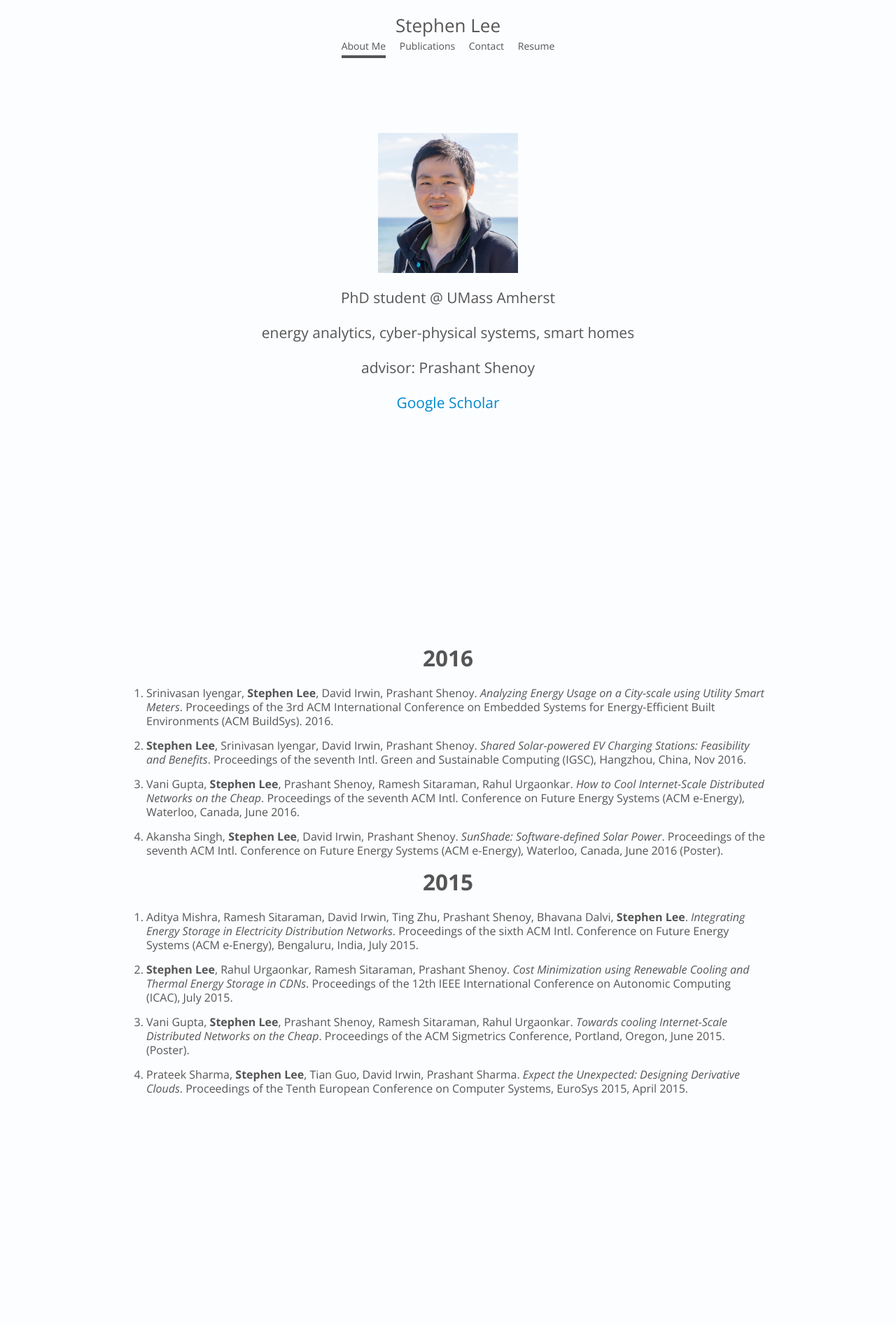
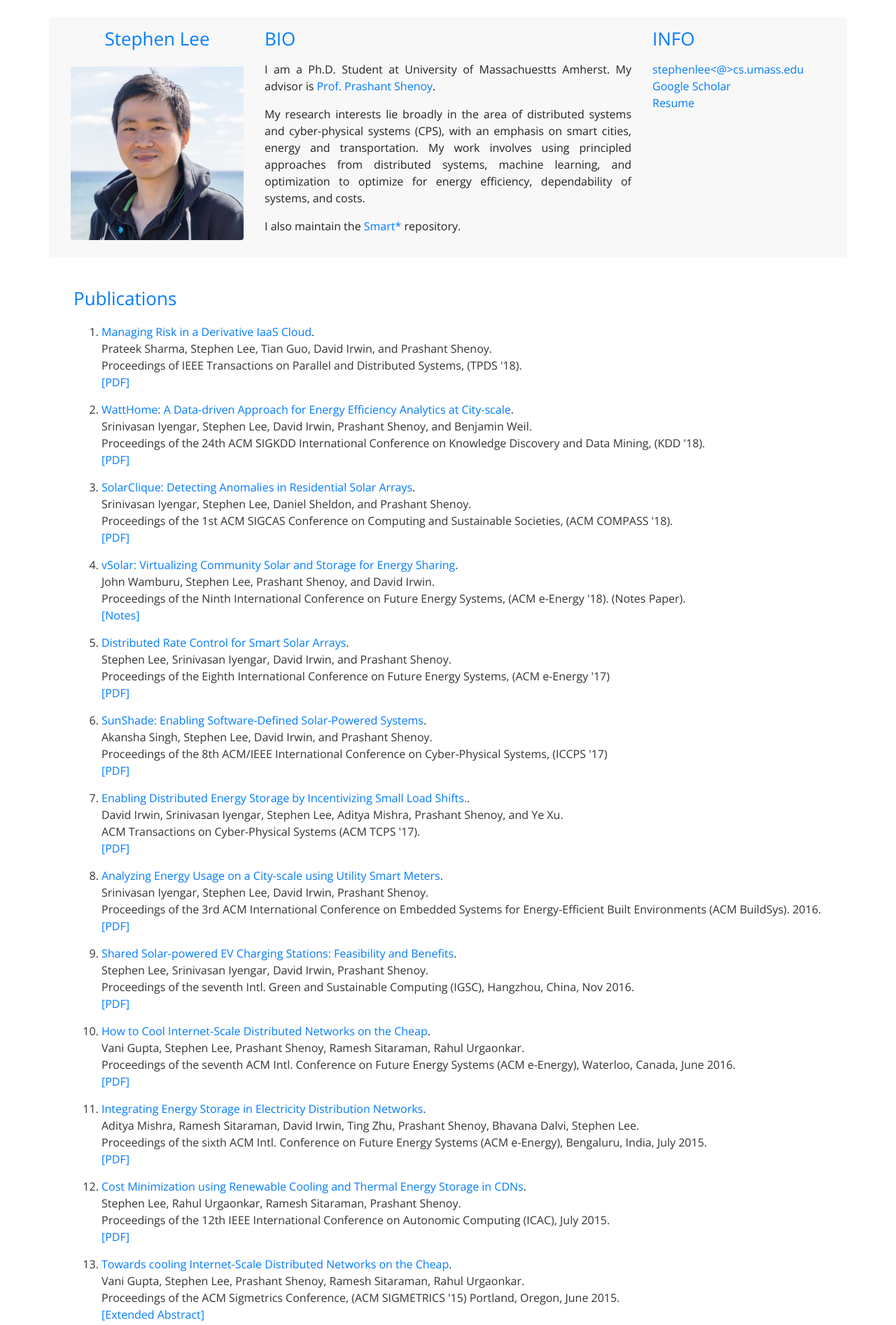
Before and after one commit to stephenlee86/stephenlee86.github.io, a plain HTML site: page index.html in a window 1280 px wide. Shown: the top 1893 px of the page at 70% size. Drawn offline with nearby package versions, Linux system fonts and the light colour scheme.

Commit message:
website updated

```diff
--- a/css/screen.css
+++ b/css/screen.css
@@ -14,12 +14,12 @@ a,a:focus,a:hover {
 }
 
 html,body {
-	background-color: #FCFDFF; /* #565656; */
+	/*background-color: #FCFDFF; #565656; */
 	height: 100%;
 }
 
 body {
-	color: #555555;
+	color: #222;
 	text-align: center;
 }
 
@@ -52,6 +52,13 @@ body {
 	margin-bottom: 0;
 	font-weight:300;
 	font-size:26px;
+	color: #007bff;
+}
+
+.htop {
+	font-weight:300;
+	font-size:26px;
+	color: #007bff;
 }
 
 .nav-top .nav-link {
@@ -86,15 +93,27 @@ body {
 ol.pub-list {
 	margin-top:20px;
 	text-align:left;
-	/* max-width:800px; */
+	color:#333;
 	font-size:16px;
 }
+
 ol.pub-list li {
 	margin-bottom:15px;
+}
+ol.pub-list span.item {
+	color: #007bff;
+}
+
+ol.pub-list b {
+	font-weight: normal;
 }
 
 h2.top {
 	margin-top:50px;
+}
+h2.year{
+	font-size:20px;
+	color: #007bff;
 }
 
 
@@ -128,3 +147,10 @@ h2.top {
 		padding-right:30px;
 	} */
 }
+.card {
+	border:0px;
+}
+
+.aboutme {
+	background-color: #f8f8f8; /* #565656; */
+}
--- a/index.html
+++ b/index.html
@@ -9,107 +9,161 @@
 <meta name="author" content="Stephen Lee">
 <meta name="keywords" content="stephenlee86, cics, phd student, energy, renewable" />
 <title>Stephen Lee</title>
-<link href="css/bootstrap.min.css" rel="stylesheet">
+<link href="css/bootstrapv4.min.css" rel="stylesheet">
 <link href="css/screen.css" rel="stylesheet">
 </head>
 <body>
-	<section class="site-wrapper" id="aboutme">
+	<!-- Page Content -->
+    <div class="container">
+      <!-- Heading Row -->
+      <div class="row my-4 aboutme p-3">
+        <div class="col-lg-3">
+        	<h3 class="htop">Stephen Lee</h3>
+        	<img class="img-fluid rounded mt-3" width=300 src="img/stephenlee86.jpg" />
+        </div>
+        <!-- /.col-lg-4 -->
+        <div class="col-lg-6 text-justify">
+          <h1 class="htop">BIO</h1>
+          <p class="mt-3">I am a Ph.D. Student at University of Massachuestts Amherst.
+          	My advisor is <a href="#">Prof. Prashant Shenoy</a>.</p>
+          <p>My research interests lie broadly in the area of distributed systems and cyber-physical systems (CPS), with an emphasis on
+           smart cities, energy and transportation. My work involves using principled approaches from distributed systems, machine learning,
+       and optimization to optimize for energy efficiency, dependability of systems, and costs.</p>
+       	   <p>I also maintain the <a target="_blank" href="http://traces.cs.umass.edu/index.php/Smart/Smart">Smart*</a> repository.</p>
+        </div>
+        <!-- /.col-md-4 -->
+        <div class="col-lg-3 text-left">
+          <h1 class="htop">INFO</h1>
+          <p class="mt-3"><a href="mailto:">stephenlee<@>cs.umass.edu</a><br>
+          	<a target="_blank" href="https://scholar.google.com/citations?user=qsjlH3AAAAAJ">Google Scholar</a><br>
+          	<a href="docs/cv.pdf">Resume</a><br>
+          	<!-- <a href="#">Research Statement</a><br/>
+          	<a href="#">Teaching Statement</a> -->
+          </p>
+        </div>
+      </div>
+      <!-- /.row -->
+
+      <!--  -->
+      <div class="card text-white my-4 text-left">
+
+        <div class="card-body" >
+        	<h1 class="htop">Publications</h1>
+
+        	<!-- <h2 class="year">2016</h2> -->
+			<ol class="pub-list">
+				<li><span class="item">Managing Risk in a Derivative IaaS Cloud</span>. <br>
+					Prateek Sharma, <b class="name">Stephen Lee</b>, Tian Guo, David Irwin, and Prashant Shenoy.<br>
+					Proceedings of IEEE Transactions on Parallel and Distributed Systems, (TPDS '18).<br>
+					<a href="papers/tpds_spotcheck.pdf">[PDF]</a>
+				</li>
+				<li><span class="item">WattHome: A Data-driven Approach for Energy Efficiency Analytics at City-scale</span>. <br>
+					Srinivasan Iyengar, <b class="name">Stephen Lee</b>, David Irwin, Prashant Shenoy, and Benjamin Weil.<br>
+					Proceedings of the 24th ACM SIGKDD International Conference on Knowledge Discovery and Data Mining, (KDD '18).<br>
+					<a href="papers/kdd18-watthome.pdf">[PDF]</a>
+				</li>
+				<li><span class="item"> SolarClique: Detecting Anomalies in Residential Solar Arrays</span>. <br>
+					Srinivasan Iyengar, <b class="name">Stephen Lee</b>, Daniel Sheldon, and Prashant Shenoy.<br>
+					Proceedings of the 1st ACM SIGCAS Conference on Computing and Sustainable Societies, (ACM COMPASS '18).<br>
+					<a href="papers/compass18-solar.pdf">[PDF]</a>
+				</li>
+				<li><span class="item"> vSolar: Virtualizing Community Solar and Storage for Energy Sharing</span>. <br>
+					John Wamburu, <b class="name">Stephen Lee</b>, Prashant Shenoy, and David Irwin.<br>
+					Proceedings of the Ninth International Conference on Future Energy Systems, (ACM e-Energy '18). (Notes Paper).<br>
+					<a href="papers/eenergy18-vsolar.pdf">[Notes]</a>
+				</li>
+				<li><span class="item">Distributed Rate Control for Smart Solar Arrays</span>. <br>
+					<b class="name">Stephen Lee</b>, Srinivasan Iyengar, David Irwin, and Prashant Shenoy. <br>
+					Proceedings of the Eighth International Conference on Future Energy Systems, (ACM e-Energy '17) <br>
+					<a href="papers/ratecontrol.pdf">[PDF]</a>
+				</li>
+				<li><span class="item">SunShade: Enabling Software-Defined Solar-Powered Systems</span>. <br>
+					Akansha Singh, <b class="name">Stephen Lee</b>, David Irwin, and Prashant Shenoy. <br>
+					Proceedings of the 8th ACM/IEEE International Conference on Cyber-Physical Systems, (ICCPS '17)<br>
+					<a href="papers/sunshade_iccps.pdf">[PDF]</a>
+				</li>
+
+				<li><span class="item">Enabling Distributed Energy Storage by Incentivizing Small Load Shifts.</span>. <br>
+					David Irwin, Srinivasan Iyengar, <b class="name">Stephen Lee</b>, Aditya Mishra, Prashant Shenoy, and Ye Xu.<br>
+					ACM Transactions on Cyber-Physical Systems (ACM TCPS '17).<br>
+					<a href="papers/tcps17.pdf">[PDF]</a>
+				</li>
+				<li><span class="item">Analyzing Energy Usage on a City-scale
+						using Utility Smart Meters</span>. <br>  Srinivasan Iyengar, <b class="name">Stephen Lee</b>, David Irwin,
+					Prashant Shenoy. <br>Proceedings of the 3rd ACM
+					International Conference on Embedded Systems for Energy-Efficient
+					Built Environments (ACM BuildSys). 2016. <br>
+					<a href="papers/buildsys16.pdf">[PDF]</a>
+				</li>
+				<li><span class="item">Shared Solar-powered EV Charging
+						Stations: Feasibility and Benefits</span>. <br> <b class="name">Stephen Lee</b>, Srinivasan Iyengar, David Irwin,
+					Prashant Shenoy.  <br>Proceedings of the seventh
+					Intl. Green and Sustainable Computing (IGSC), Hangzhou, China,
+					Nov 2016.<br>
+ 					<a href="papers/igsc16.pdf">[PDF]</a>
+				</li>
+				<li><span class="item">How to Cool Internet-Scale
+						Distributed Networks on the Cheap</span>. <br> Vani Gupta, <b class="name">Stephen Lee</b>, Prashant Shenoy, Ramesh
+					Sitaraman, Rahul Urgaonkar. <br>
+					Proceedings of the seventh ACM Intl. Conference on Future Energy Systems (ACM e-Energy), Waterloo, Canada, June 2016.<br>
+					<a href="papers/eenergy16-cooling.pdf">[PDF]</a>
+				</li>
+				<!-- <li><span class="item">SunShade: Software-defined Solar Power</span>. <br>
+					Akansha Singh, <b class="name">Stephen Lee</b>, David Irwin, Prashant Shenoy. <br>
+					Proceedings of the seventh ACM Intl. Conference on Future Energy Systems (ACM e-Energy), Waterloo, Canada, June 2016 (Poster).<br>
+					<a href="papers/404.html">[Poster]</a>
+				</li> -->
+			<!-- </ol> -->
+			<!-- <h2 class="year">2015</h2> -->
+			<!-- <ol class="pub-list"> -->
+				<li><span class="item">Integrating
+						Energy Storage in Electricity Distribution Networks</span>. <br> Aditya Mishra, Ramesh Sitaraman, David Irwin, Ting Zhu,
+					Prashant Shenoy, Bhavana Dalvi, <b class="name">Stephen Lee</b>.
+					<br>
+					Proceedings of the sixth ACM Intl. Conference on Future Energy Systems (ACM e-Energy), Bengaluru, India, July 2015.<br>
+					<a href="papers/eenergy2015.pdf">[PDF]</a>
+				</li>
+				<li><span class="item">Cost Minimization using Renewable Cooling
+						and Thermal Energy Storage in CDNs</span>. <br> <b class="name">Stephen Lee</b>, Rahul Urgaonkar, Ramesh Sitaraman,
+					Prashant Shenoy. <br>Proceedings of the 12th IEEE
+					International Conference on Autonomic Computing (ICAC), July
+					2015.<br>
+ 					<a href="papers/icac15.pdf">[PDF]</a>
+ 				</li>
+				<li><span class="item">Towards cooling Internet-Scale
+						Distributed Networks on the Cheap</span>. <br> Vani Gupta, <b class="name">Stephen Lee</b>, Prashant Shenoy, Ramesh
+					Sitaraman, Rahul Urgaonkar. <br>Proceedings of the ACM
+					Sigmetrics Conference, (ACM SIGMETRICS '15) Portland, Oregon, June 2015.<br>
+					<a href="papers/sigmetrics15.pdf">[Extended Abstract]</a>
+				</li>
+				<li><span class="item">SpotCheck: Designing a Derivative IaaS Cloud on the Spot Market</span>. <br> Prateek Sharma, <b class="name">Stephen Lee</b>, Tian Guo, David
+					Irwin, Prashant Sharma. <br>Proceedings of the Tenth European Conference
+					on Computer Systems, (EuroSys '15), April 2015.<br>
+					<a href="papers/eurosys15.pdf">[PDF]</a>
+				</li>
+			</ol>
+          	<!-- <nav class="nav" id="navbar">
+				<a class="nav-link active" href="#aboutme">About Me</a>
+				<a class="nav-link" href="#contact">Contact</a>
+				<a class="nav-link" target="_blank" href="docs/cv.pdf">Resume</a>
+			</nav> -->
+        </div>
+      </div>
+      <!-- /.row -->
+    </div>
+	<!-- <section id="publication" class="site-wrapper">
 		<div class="site-wrapper-inner">
 			<div class="cover-container">
-				<div class="header clearfix">
-					<div class="inner">
-						<h3 class="logo">Stephen Lee</h3>
-						<nav class="nav nav-top" id="navbar">
-							<a class="nav-link active" href="#aboutme">About Me</a> <a
-								class="nav-link" href="#publication">Publications</a> <a
-								class="nav-link" href="#contact">Contact</a> <a class="nav-link"
-								target="_blank" href="docs/cv.pdf">Resume</a>
-						</nav>
-					</div>
-				</div>
 				<div class="inner cover">
-					<p class="lead">
-						<img width=200 src="img/stephenlee86.jpg" />
-					</p>
-					<p class="lead">PhD student @ UMass Amherst</p>
-					<p class="lead">energy analytics, cyber-physical systems, smart
-						homes</p>
-					<p class="lead">
-						advisor: Prashant Shenoy<a href="cv.pdf"></a>
-					</p>
-					<p class="lead">
-						<a
-							href="https://scholar.google.com/citations?user=qsjlH3AAAAAJ&hl=en&oi=ao">Google
-							Scholar</a>
-					</p>
+
 				</div>
 				<div class="footer">
 					<div class="inner"></div>
 				</div>
 			</div>
 		</div>
-	</section>
-	<section id="publication" class="site-wrapper">
-		<div class="site-wrapper-inner">
-			<div class="cover-container">
-				<div class="inner cover">
-					<h2 class="top">2016</h2>
-					<ol class="pub-list">
-						<li>Srinivasan Iyengar, <b>Stephen Lee</b>, David Irwin,
-							Prashant Shenoy. <i>Analyzing Energy Usage on a City-scale
-								using Utility Smart Meters</i>. Proceedings of the 3rd ACM
-							International Conference on Embedded Systems for Energy-Efficient
-							Built Environments (ACM BuildSys). 2016.
-						</li>
-						<li><b>Stephen Lee</b>, Srinivasan Iyengar, David Irwin,
-							Prashant Shenoy. <i>Shared Solar-powered EV Charging
-								Stations: Feasibility and Benefits</i>. Proceedings of the seventh
-							Intl. Green and Sustainable Computing (IGSC), Hangzhou, China,
-							Nov 2016.</li>
-						<li>Vani Gupta, <b>Stephen Lee</b>, Prashant Shenoy, Ramesh
-							Sitaraman, Rahul Urgaonkar. <i>How to Cool Internet-Scale
-								Distributed Networks on the Cheap</i>. Proceedings of the seventh
-							ACM Intl. Conference on Future Energy Systems (ACM e-Energy),
-							Waterloo, Canada, June 2016.
-						</li>
-						<li>Akansha Singh, <b>Stephen Lee</b>, David Irwin, Prashant
-							Shenoy. <i>SunShade: Software-defined Solar Power</i>.
-							Proceedings of the seventh ACM Intl. Conference on Future Energy
-							Systems (ACM e-Energy), Waterloo, Canada, June 2016 (Poster).
-						</li>
-					</ol>
-					<h2>2015</h2>
-					<ol class="pub-list">
-						<li>Aditya Mishra, Ramesh Sitaraman, David Irwin, Ting Zhu,
-							Prashant Shenoy, Bhavana Dalvi, <b>Stephen Lee</b>. <i>Integrating
-								Energy Storage in Electricity Distribution Networks</i>. Proceedings
-							of the sixth ACM Intl. Conference on Future Energy Systems (ACM
-							e-Energy), Bengaluru, India, July 2015.
-						</li>
-						<li><b>Stephen Lee</b>, Rahul Urgaonkar, Ramesh Sitaraman,
-							Prashant Shenoy. <i>Cost Minimization using Renewable Cooling
-								and Thermal Energy Storage in CDNs</i>. Proceedings of the 12th IEEE
-							International Conference on Autonomic Computing (ICAC), July
-							2015.</li>
-						<li>Vani Gupta, <b>Stephen Lee</b>, Prashant Shenoy, Ramesh
-							Sitaraman, Rahul Urgaonkar. <i>Towards cooling Internet-Scale
-								Distributed Networks on the Cheap</i>. Proceedings of the ACM
-							Sigmetrics Conference, Portland, Oregon, June 2015. (Poster).
-						</li>
-						<li>Prateek Sharma, <b>Stephen Lee</b>, Tian Guo, David
-							Irwin, Prashant Sharma. <i>Expect the Unexpected: Designing
-								Derivative Clouds</i>. Proceedings of the Tenth European Conference
-							on Computer Systems, EuroSys 2015, April 2015.
-						</li>
-					</ol>
-				</div>
-				<div class="footer">
-					<div class="inner"></div>
-				</div>
-			</div>
-		</div>
-	</section>
-	<section id="contact" class="site-wrapper">
+	</section> -->
+	<!-- <section id="contact" class="site-wrapper">
 		<div class="site-wrapper-inner">
 			<div class="cover-container">
 				<div class="inner cover">
@@ -117,11 +171,11 @@
 					<p class="lead">github: <a href="https://github.com/stephenlee86" target="_blank" >stephenlee86</a></p>
 				</div>
 				<div class="footer">
-					<!-- <div class="inner">Last Updated: Oct 2016</div> -->
+					<div class="inner">Last Updated: Oct 2016</div>
 				</div>
 			</div>
 		</div>
-	</section>
+	</section> -->
 	<script
 		src="https://ajax.googleapis.com/ajax/libs/jquery/3.0.0/jquery.min.js"></script>
 	<script src="js/bootstrap.min.js"></script>
```
Also changed, not shown: css/bootstrapv4.min.css (added), 15 other files.
